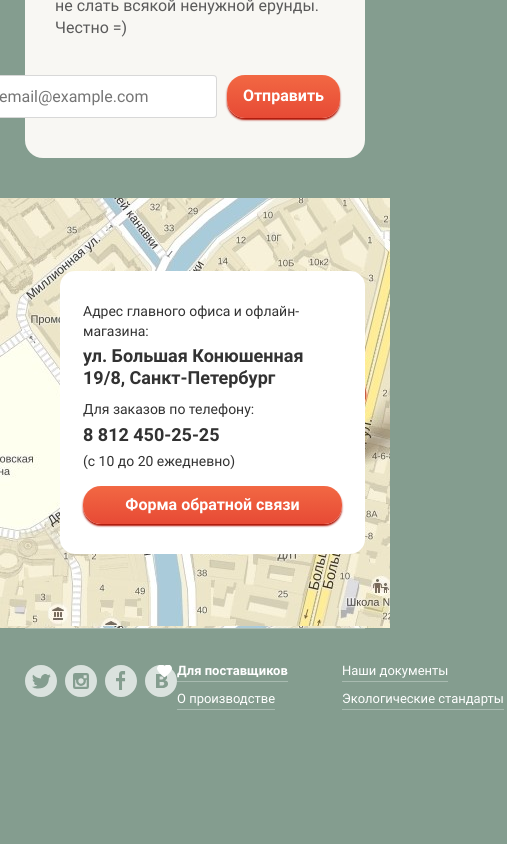
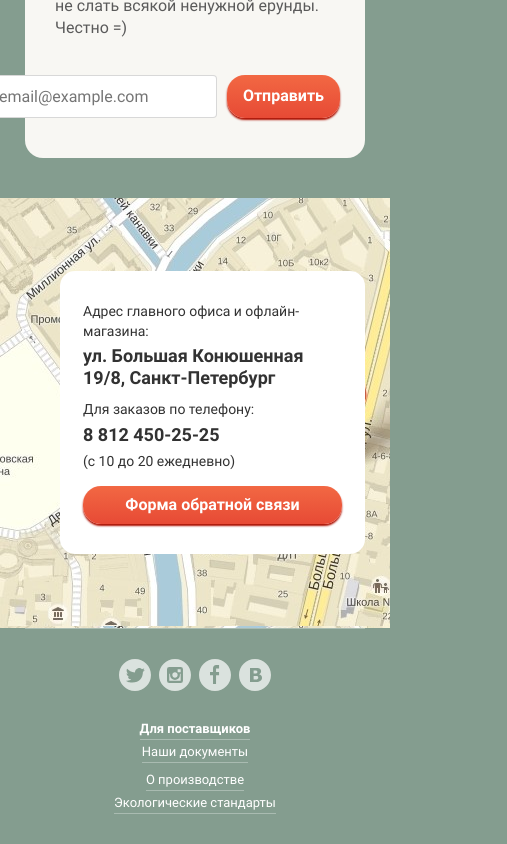
Before and after one commit to shock-dev/gllacy-shop, a Vue app: page / in a window 390 px wide. Shown: the part 3069-3913 px from the top of the page, 507 px wide, since content can reach past the window. Before the commit the page ends 3809 px from the top, so only its background shows below. Built offline with nearby package versions, Linux system fonts and the light colour scheme.

Commit message:
#ad-ty: footer

```diff
--- a/src/scss/components/app/_footer.scss
+++ b/src/scss/components/app/_footer.scss
@@ -66,3 +66,24 @@
   }
 
 }
+
+@media (max-width: 635px) {
+  .footer {
+    flex-direction: column;
+
+    &__social {
+      margin-bottom: 20px;
+    }
+  }
+
+  .footer__links-row {
+    flex-direction: column;
+    align-items: center;
+    text-align: center;
+  }
+
+  .footer__link.like:before {
+    display: none;
+  }
+
+}
```
